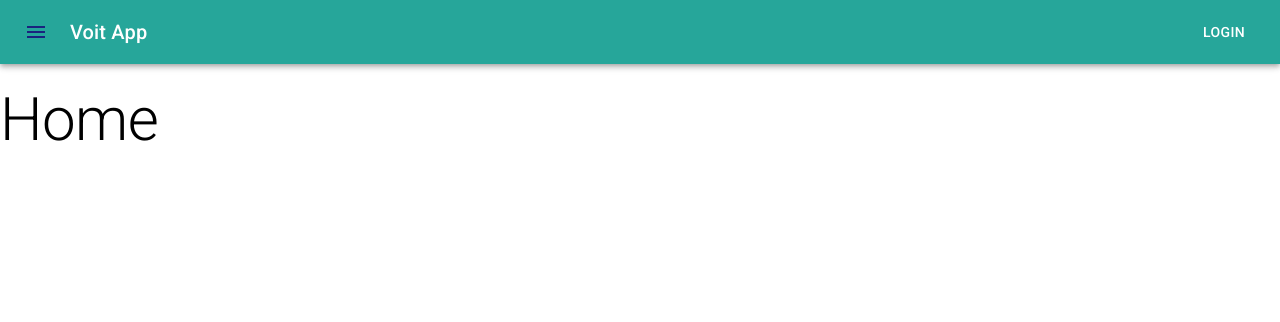
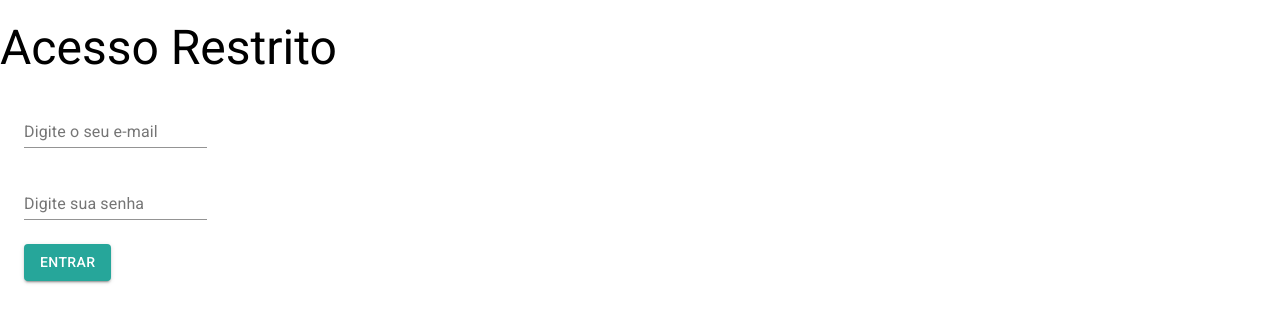
Before and after one commit to oscarvoit/my-app, a React (Create React App) app: page /login in a window 1280 px wide. Shown: the top 322 px of the page. Built offline with nearby package versions, Linux system fonts and the light colour scheme.

Commit message:
adicionando page login

```diff
--- a/src/App.js
+++ b/src/App.js
@@ -6,17 +6,23 @@ import {
 
 import TemplateDefault from './templates/Default'
 import TemplatePage from './templates/Page'
+import TemplateClean from './templates/Clean'
+
 
 import CustomersEdit from './pages/customers/Edit'
 import CustomersRegister from './pages/customers/Register'
 import CustomersList from './pages/customers/List'
 import Home from './pages/Home'
+import Login from './pages/Login'
 
 const App = () => {
  return (
    <Router>
+        <Switch>
+          <Route path="/login">
+            <TemplateClean title="Acesso Restrito" Component={Login} />
+          </Route>
           <TemplateDefault>
-        <Switch>
             <Route path="/customers/edit/:id">
               <TemplatePage title="Alteração Dados Cliente" Component={CustomersEdit} />
             </Route>
@@ -29,8 +35,8 @@ const App = () => {
             <Route path="/">
             <TemplatePage title="Home" Component={Home} />
             </Route>
+          </TemplateDefault>
         </Switch>
-      </TemplateDefault>
     </Router>
   )
 }
--- /dev/null
+++ b/src/pages/Login.js
@@ -0,0 +1,59 @@
+import { useState } from 'react'
+import { makeStyles } from '@material-ui/core/styles'
+import { TextField, Button, Typography } from '@material-ui/core'
+
+const useStyles = makeStyles((theme) => ({
+  wrapper: {
+    margin: theme.spacing(3),
+  }
+}))
+
+const Login = () => {
+  const classes = useStyles()
+
+  const [form, setForm] = useState({
+    email: '',
+    password: '',
+  })
+
+  const handleInputChange = e => {
+    const {name, value } = e.target
+
+    setForm({
+      ...form,
+      [name]: value,
+    })
+  }
+
+  const handleFormSubmit = () => {
+    console.log(form)
+  }
+  return (
+    <>
+      <Typography variant="h3">Acesso Restrito</Typography>
+
+      <div className={classes.wrapper}>
+        <TextField
+        onChange={handleInputChange}
+          label="Digite o seu e-mail"
+          name="email"
+        />
+      </div>
+      <div className={classes.wrapper}>
+        <TextField
+          onChange={handleInputChange}
+          label="Digite sua senha"
+          name="password"
+          type="password"
+        />
+      </div>
+      <div className={classes.wrapper}>
+        <Button variant="contained" color="primary" onClick={handleFormSubmit}>
+          Entrar
+        </Button>
+      </div>
+    </>
+  )
+}
+
+export default Login
--- /dev/null
+++ b/src/templates/Clean.js
@@ -0,0 +1,23 @@
+import Container from '@material-ui/core/Container'
+import { makeStyles } from '@material-ui/core/styles'
+
+
+const useStyles = makeStyles(() => ({
+    container: {
+      padding: '20px 0',
+    }
+}))
+
+const Clean = ({ Component }) => {
+    const classes = useStyles()
+    return (
+        <>
+
+            <Container className={classes.container}>
+                <Component />
+            </Container>
+        </>
+    )
+}
+
+export default Clean
```
Lines whose indentation alone changed are shown as unchanged.
